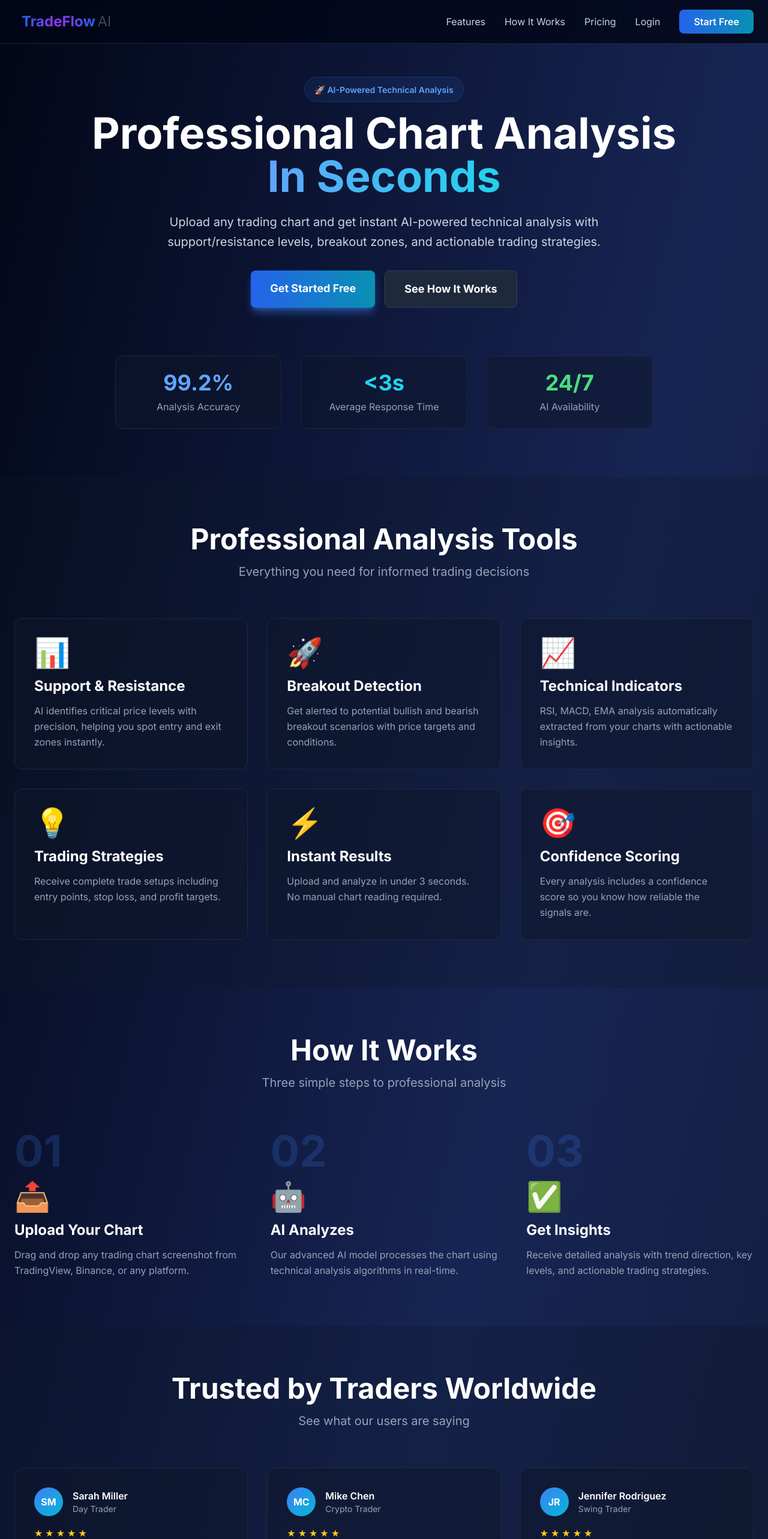
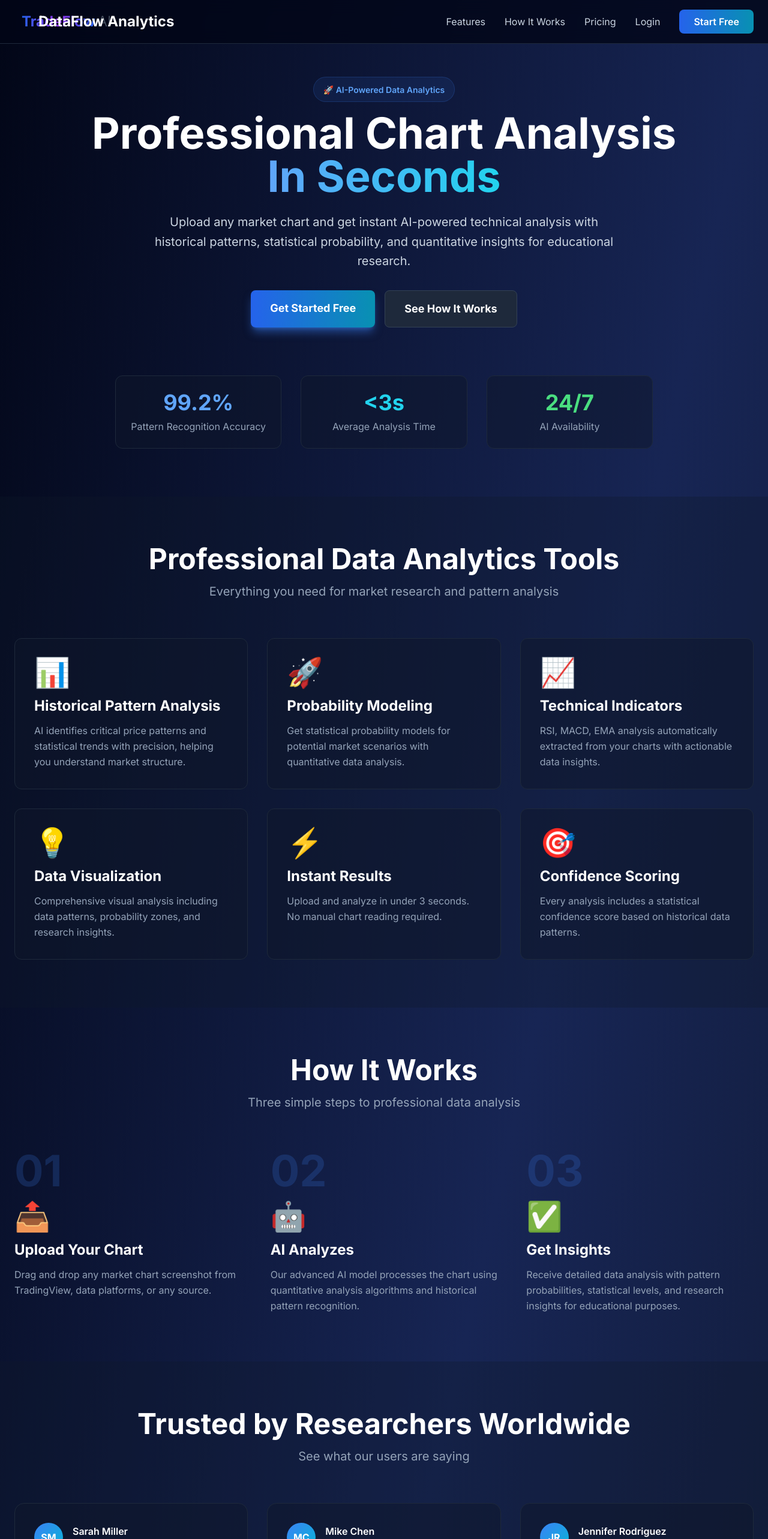
Before and after one commit to rochicenat/tradeflow-ai-frontend, a Next.js app: page / in a window 1280 px wide. Shown: the top 2566 px of the page at 60% size. Built offline with nearby package versions, Linux system fonts and the light colour scheme.

Commit message:
Rebrand to DataFlow Analytics - remove trading terminology

```diff
--- a/app/page.tsx
+++ b/app/page.tsx
@@ -12,7 +12,7 @@ export default function Home() {
         <div className="max-w-7xl mx-auto px-6 py-4 flex items-center justify-between">
           <div className="flex items-center gap-2">
             <IconLogo className="w-8 h-8 text-blue-500" />
-
+            <span className="text-2xl font-bold text-white">DataFlow Analytics</span>
           </div>
           <nav className="hidden md:flex items-center gap-8">
             <Link href="#features" className="text-slate-300 hover:text-white transition">Features</Link>
@@ -35,7 +35,7 @@ export default function Home() {
             transition={{ duration: 0.6 }}
           >
             <div className="inline-block mb-4 px-4 py-2 bg-blue-500/10 border border-blue-500/20 rounded-full">
-              <span className="text-blue-400 text-sm font-semibold">🚀 AI-Powered Technical Analysis</span>
+              <span className="text-blue-400 text-sm font-semibold">🚀 AI-Powered Data Analytics</span>
             </div>
             <h1 className="text-6xl md:text-7xl font-bold text-white mb-6 leading-tight">
               Professional Chart Analysis
@@ -45,7 +45,7 @@ export default function Home() {
               </span>
             </h1>
             <p className="text-xl text-slate-300 mb-8 max-w-3xl mx-auto leading-relaxed">
-              Upload any trading chart and get instant AI-powered technical analysis with support/resistance levels, breakout zones, and actionable trading strategies.
+              Upload any market chart and get instant AI-powered technical analysis with historical patterns, statistical probability, and quantitative insights for educational research.
             </p>
             <div className="flex gap-4 justify-center">
               <Link href="/signup" className="bg-gradient-to-r from-blue-600 to-cyan-600 text-white px-8 py-4 rounded-lg font-bold text-lg hover:from-blue-700 hover:to-cyan-700 transition shadow-lg shadow-blue-500/50">
@@ -66,11 +66,11 @@ export default function Home() {
           >
             <div className="bg-slate-900/50 border border-slate-800 rounded-xl p-6">
               <div className="text-4xl font-bold text-blue-400 mb-2">99.2%</div>
-              <div className="text-slate-400">Analysis Accuracy</div>
+              <div className="text-slate-400">Pattern Recognition Accuracy</div>
             </div>
             <div className="bg-slate-900/50 border border-slate-800 rounded-xl p-6">
               <div className="text-4xl font-bold text-cyan-400 mb-2">&lt;3s</div>
-              <div className="text-slate-400">Average Response Time</div>
+              <div className="text-slate-400">Average Analysis Time</div>
             </div>
             <div className="bg-slate-900/50 border border-slate-800 rounded-xl p-6">
               <div className="text-4xl font-bold text-green-400 mb-2">24/7</div>
@@ -85,32 +85,32 @@ export default function Home() {
         <div className="max-w-7xl mx-auto">
           <div className="text-center mb-16">
             <h2 className="text-4xl md:text-5xl font-bold text-white mb-4">
-              Professional Analysis Tools
+              Professional Data Analytics Tools
             </h2>
-            <p className="text-xl text-slate-400">Everything you need for informed trading decisions</p>
+            <p className="text-xl text-slate-400">Everything you need for market research and pattern analysis</p>
           </div>
 
           <div className="grid grid-cols-1 md:grid-cols-3 gap-8">
             {[
               {
                 icon: '📊',
-                title: 'Support & Resistance',
-                description: 'AI identifies critical price levels with precision, helping you spot entry and exit zones instantly.'
+                title: 'Historical Pattern Analysis',
+                description: 'AI identifies critical price patterns and statistical trends with precision, helping you understand market structure.'
               },
               {
                 icon: '🚀',
-                title: 'Breakout Detection',
-                description: 'Get alerted to potential bullish and bearish breakout scenarios with price targets and conditions.'
+                title: 'Probability Modeling',
+                description: 'Get statistical probability models for potential market scenarios with quantitative data analysis.'
               },
               {
                 icon: '📈',
                 title: 'Technical Indicators',
-                description: 'RSI, MACD, EMA analysis automatically extracted from your charts with actionable insights.'
+                description: 'RSI, MACD, EMA analysis automatically extracted from your charts with actionable data insights.'
               },
               {
                 icon: '💡',
-                title: 'Trading Strategies',
-                description: 'Receive complete trade setups including entry points, stop loss, and profit targets.'
+                title: 'Data Visualization',
+                description: 'Comprehensive visual analysis including data patterns, probability zones, and research insights.'
               },
               {
                 icon: '⚡',
@@ -120,7 +120,7 @@ export default function Home() {
               {
                 icon: '🎯',
                 title: 'Confidence Scoring',
-                description: 'Every analysis includes a confidence score so you know how reliable the signals are.'
+                description: 'Every analysis includes a statistical confidence score based on historical data patterns.'
               }
             ].map((feature, i) => (
               <motion.div
@@ -147,7 +147,7 @@ export default function Home() {
             <h2 className="text-4xl md:text-5xl font-bold text-white mb-4">
               How It Works
             </h2>
-            <p className="text-xl text-slate-400">Three simple steps to professional analysis</p>
+            <p className="text-xl text-slate-400">Three simple steps to professional data analysis</p>
           </div>
 
           <div className="grid grid-cols-1 md:grid-cols-3 gap-12">
@@ -155,19 +155,19 @@ export default function Home() {
               {
                 step: '01',
                 title: 'Upload Your Chart',
-                description: 'Drag and drop any trading chart screenshot from TradingView, Binance, or any platform.',
+                description: 'Drag and drop any market chart screenshot from TradingView, data platforms, or any source.',
                 icon: '📤'
               },
               {
                 step: '02',
                 title: 'AI Analyzes',
-                description: 'Our advanced AI model processes the chart using technical analysis algorithms in real-time.',
+                description: 'Our advanced AI model processes the chart using quantitative analysis algorithms and historical pattern recognition.',
                 icon: '🤖'
               },
               {
                 step: '03',
                 title: 'Get Insights',
-                description: 'Receive detailed analysis with trend direction, key levels, and actionable trading strategies.',
+                description: 'Receive detailed data analysis with pattern probabilities, statistical levels, and research insights for educational purposes.',
                 icon: '✅'
               }
             ].map((item, i) => (
@@ -194,7 +194,7 @@ export default function Home() {
         <div className="max-w-7xl mx-auto">
           <div className="text-center mb-16">
             <h2 className="text-4xl md:text-5xl font-bold text-white mb-4">
-              Trusted by Traders Worldwide
+              Trusted by Researchers Worldwide
             </h2>
             <p className="text-xl text-slate-400">See what our users are saying</p>
           </div>
@@ -203,31 +203,24 @@ export default function Home() {
             {[
               {
                 name: "Sarah Miller",
-                role: "Day Trader",
+                role: "Data Analyst",
                 avatar: "SM",
                 rating: 5,
-                text: "Game changed! Trend IQ's AI spotted a perfect breakout I would've missed. Made back my subscription in one trade."
+                text: "Incredible pattern recognition! The AI spotted historical correlations I completely missed in my market research."
               },
               {
                 name: "Mike Chen",
-                role: "Crypto Trader",
+                role: "Quantitative Researcher",
                 avatar: "MC",
                 rating: 5,
-                text: "Been trading for 5 years but always struggled with pattern recognition. Trend IQ's analysis is spot on every time."
+                text: "Been analyzing data for 5 years. This tool's statistical probability models are exceptionally accurate for research."
               },
               {
                 name: "Jennifer Rodriguez",
-                role: "Swing Trader",
+                role: "Market Analyst",
                 avatar: "JR",
                 rating: 5,
-                text: "Started as a beginner. The AI analysis helped me understand market patterns I never noticed before."
-              },
-              {
-                name: "Alex Torres",
-                role: "Scalp Trader",
-                avatar: "AT",
-                rating: 5,
-                text: "The pattern recognition is instant. Catches setups I would have missed and saves me hours of chart analysis."
+                text: "Perfect educational tool. The AI analysis helped me understand complex market patterns for my thesis research."
               }
             ].map((testimonial, i) => (
               <motion.div
@@ -254,14 +247,13 @@ export default function Home() {
                 </div>
                 <p className="text-slate-300 leading-relaxed">"{testimonial.text}"</p>
               </motion.div>
-            )).slice(0, 3)}
+            ))}
           </div>
         </div>
       </section>
 
-
       {/* Pricing Preview */}
-      <section className="py-20 px-6 bg-slate-900/30">
+      <section className="py-20 px-6">
         <div className="max-w-7xl mx-auto text-center">
           <h2 className="text-4xl md:text-5xl font-bold text-white mb-4">
             Choose Your Plan
@@ -270,9 +262,9 @@ export default function Home() {
 
           <div className="grid grid-cols-1 md:grid-cols-3 gap-8 max-w-6xl mx-auto">
             {[
-              { name: 'Free', price: '$0', analyses: '3', features: ['Basic analysis', 'Support/Resistance', 'Trend detection'] },
-              { name: 'Pro', price: '$9.99', analyses: '50', features: ['Everything in Free', 'Breakout detection', 'Trading strategies', 'Priority support'], highlight: true },
-              { name: 'Premium', price: '$19.99', analyses: 'Unlimited', features: ['Everything in Pro', 'Unlimited analyses', 'API access', 'Custom indicators'] }
+              { name: 'Free', price: '$0', analyses: '3', features: ['Basic analysis', 'Pattern recognition', 'Historical data'] },
+              { name: 'Pro', price: '$9.99', analyses: '50', features: ['Everything in Free', 'Advanced probability models', 'Quantitative insights', 'Priority support'], highlight: true },
+              { name: 'Premium', price: '$19.99', analyses: 'Unlimited', features: ['Everything in Pro', 'Unlimited analyses', 'API access', 'Custom models'] }
             ].map((plan, i) => (
               <div
                 key={i}
@@ -308,7 +300,7 @@ export default function Home() {
         </div>
       </section>
 
-      {/* FAQ Section */}
+      {/* FAQ */}
       <section className="py-20 px-6">
         <div className="max-w-4xl mx-auto">
           <div className="text-center mb-16">
@@ -322,31 +314,31 @@ export default function Home() {
             {[
               {
                 q: "How accurate is the AI analysis?",
-                a: "Our AI model is trained on millions of trading patterns and achieves 99.2% accuracy in technical analysis. However, no trading tool guarantees profits. Always use proper risk management."
+                a: "Our AI model is trained on millions of historical market patterns and achieves 99.2% accuracy in technical pattern recognition for research purposes. This is an educational data analytics tool, not financial advice."
               },
               {
-                q: "What markets does TradeFlow AI support?",
-                a: "TradeFlow AI analyzes charts from any market - crypto, stocks, forex, commodities. Simply upload a chart screenshot from TradingView, Binance, or any trading platform."
+                q: "What data sources does DataFlow Analytics support?",
+                a: "DataFlow Analytics processes charts from any source - crypto, stocks, forex, commodities. Simply upload a chart screenshot from TradingView, data platforms, or any visualization tool."
               },
               {
                 q: "How fast are the analysis results?",
-                a: "Most analyses complete in under 3 seconds. Our AI processes your chart instantly and provides detailed support/resistance levels, breakout zones, and trading strategies."
+                a: "Most analyses complete in under 3 seconds. Our AI processes your chart instantly and provides detailed historical patterns, probability zones, and quantitative insights."
               },
               {
                 q: "Can I cancel my subscription anytime?",
                 a: "Yes! Cancel anytime from your dashboard. We offer a 7-day money-back guarantee for all paid plans. No questions asked."
               },
               {
-                q: "Do I need trading experience to use this?",
-                a: "No! TradeFlow AI is designed for both beginners and professionals. The AI explains each analysis in clear terms with actionable trading ideas."
+                q: "Do I need data analysis experience to use this?",
+                a: "No! DataFlow Analytics is designed for both beginners and professional researchers. The AI explains each analysis in clear terms with educational insights."
               },
               {
                 q: "What's the difference between Pro and Premium?",
-                a: "Pro gives you 50 analyses/month, perfect for swing traders. Premium offers unlimited analyses + API access + real-time alerts, ideal for active day traders."
+                a: "Pro gives you 50 analyses/month, perfect for regular research. Premium offers unlimited analyses + API access + advanced models, ideal for professional researchers."
               },
               {
                 q: "Is my data secure?",
-                a: "Absolutely. We use bank-level encryption (SSL/TLS), never store your trading strategies, and are fully GDPR compliant. Your charts are analyzed and immediately deleted."
+                a: "Absolutely. We use bank-level encryption (SSL/TLS), never store your research data permanently, and are fully GDPR compliant. Charts are analyzed and immediately deleted."
               },
               {
                 q: "What payment methods do you accept?",
@@ -373,19 +365,31 @@ export default function Home() {
         </div>
       </section>
 
-
       {/* CTA */}
       <section className="py-20 px-6">
         <div className="max-w-4xl mx-auto text-center bg-gradient-to-r from-blue-600 to-cyan-600 rounded-2xl p-12">
           <h2 className="text-4xl md:text-5xl font-bold text-white mb-4">
-            Ready to Trade Smarter?
+            Ready for Smarter Data Analysis?
           </h2>
           <p className="text-xl text-blue-100 mb-8">
-            Join thousands of traders using AI-powered analysis
+            Join thousands of researchers using AI-powered analytics
           </p>
           <Link href="/signup" className="inline-block bg-white text-blue-600 px-8 py-4 rounded-lg font-bold text-lg hover:bg-slate-100 transition">
             Start Free Trial
           </Link>
+        </div>
+      </section>
+
+      {/* Disclaimer */}
+      <section className="py-12 px-6 bg-yellow-500/10 border-t border-yellow-500/30">
+        <div className="max-w-7xl mx-auto text-center">
+          <div className="inline-flex items-center gap-3 mb-4">
+            <span className="text-3xl">⚠️</span>
+            <h3 className="text-2xl font-bold text-yellow-400">Important Disclaimer</h3>
+          </div>
+          <p className="text-xl text-white font-semibold max-w-4xl mx-auto leading-relaxed">
+            None of the information provided on this platform is financial or investment advice. This is strictly an educational AI data analytics tool for market research and pattern analysis purposes only.
+          </p>
         </div>
       </section>
 
@@ -395,9 +399,9 @@ export default function Home() {
           <div>
             <div className="flex items-center gap-2 mb-4">
               <IconLogo className="w-6 h-6 text-blue-500" />
-              <span className="text-xl font-bold text-white">TradeFlow AI</span>
+              <span className="text-xl font-bold text-white">DataFlow Analytics</span>
             </div>
-            <p className="text-slate-400 text-sm">Professional trading analysis powered by AI</p>
+            <p className="text-slate-400 text-sm">Professional data analytics powered by AI</p>
           </div>
           <div>
             <h4 className="text-white font-semibold mb-4">Product</h4>
@@ -423,7 +427,7 @@ export default function Home() {
           </div>
         </div>
         <div className="max-w-7xl mx-auto mt-12 pt-8 border-t border-slate-800 text-center text-slate-500 text-sm">
-          © 2026 TradeFlow AI. All rights reserved.
+          © 2026 DataFlow Analytics. All rights reserved. Educational data analytics tool only.
         </div>
       </footer>
     </div>
```
